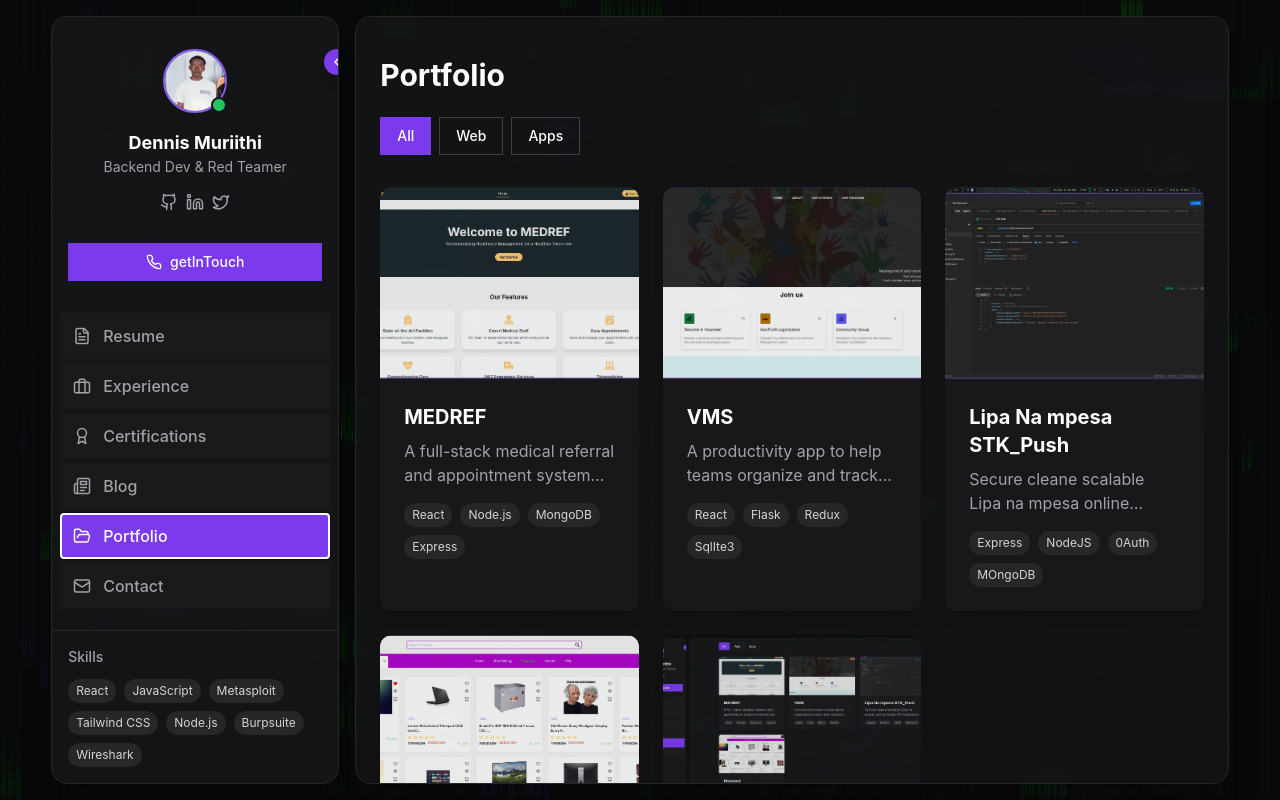
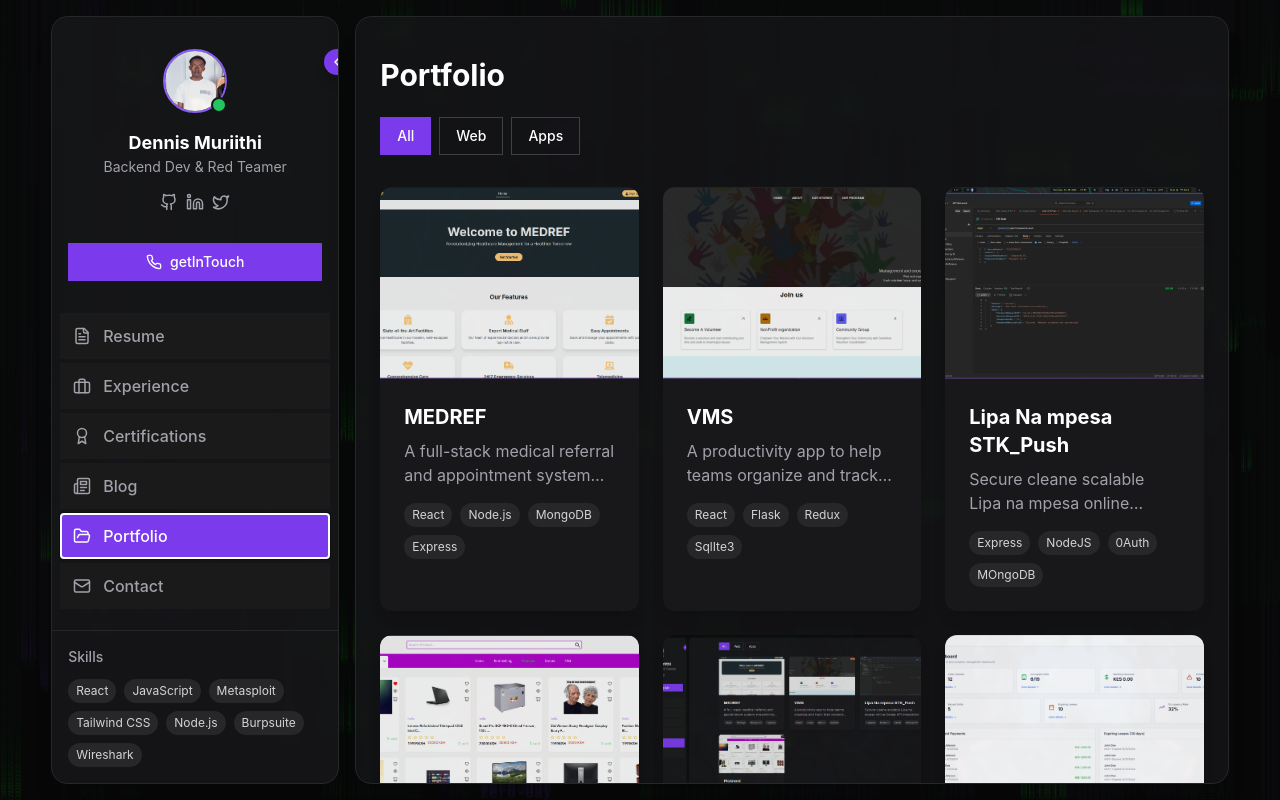
Before and after one commit to f6Lcon/portfoliowebsite, a React (Vite) app: page / in a window 1280 px wide. Both pictures are taken after a click on the button "Portfolio". Built offline with nearby package versions, Linux system fonts and the light colour scheme.

Commit message:
portfolio update

```diff
--- a/src/components/sections/Portfolio.jsx
+++ b/src/components/sections/Portfolio.jsx
@@ -53,6 +53,15 @@ function Portfolio() {
       technologies: ["React", "TailwindCSS"],
       demoLink: "https://portfoliowebsite-five-phi.vercel.app/",
       githubLink: "https://github.com/initials101/portfoliowebsite",
+    },
+    {
+      title: "Property Management System",
+      description: "A property management system to streamline the bulky and manual record keeping of tenants data and property management",
+      image: "/pms.png",
+      category: "app",
+      technologies: ["React", "Tailwindcss", "Express", "Nodejs", "MySQL"],
+      demoLink: "#",
+      githubLink: "https://github.com/initials101/propertymanagementsystem",
     },
   ]
 
```
Also changed, not shown: public/pms.png (added).
